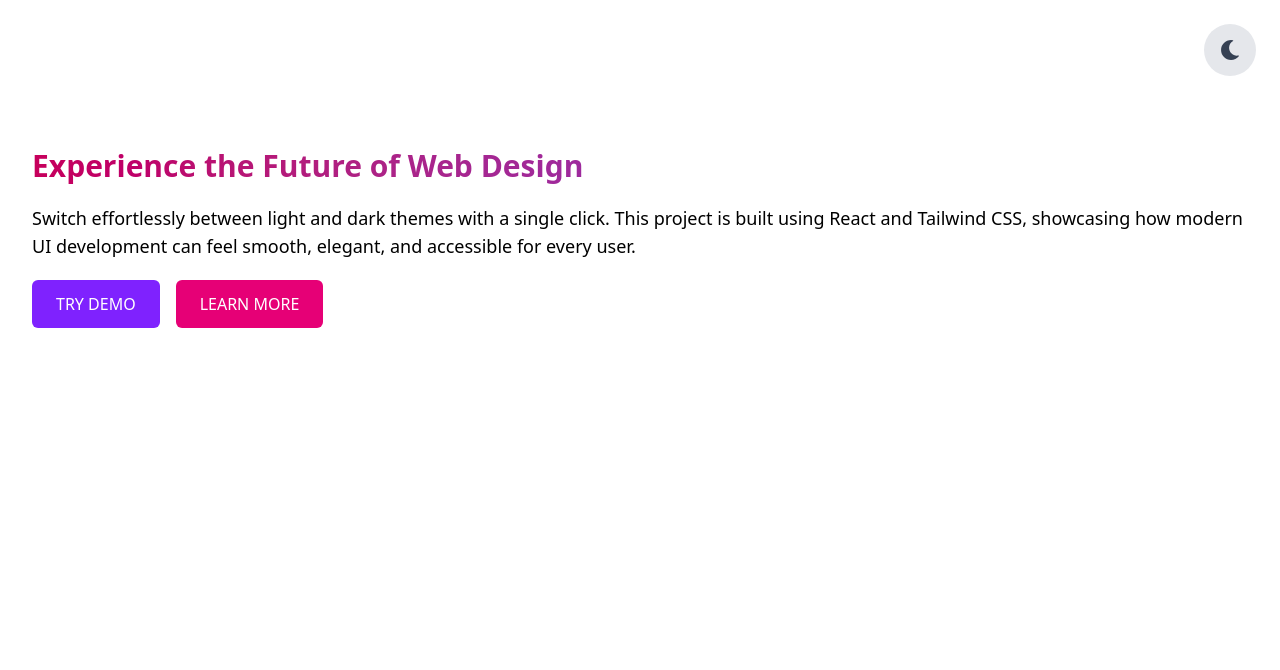
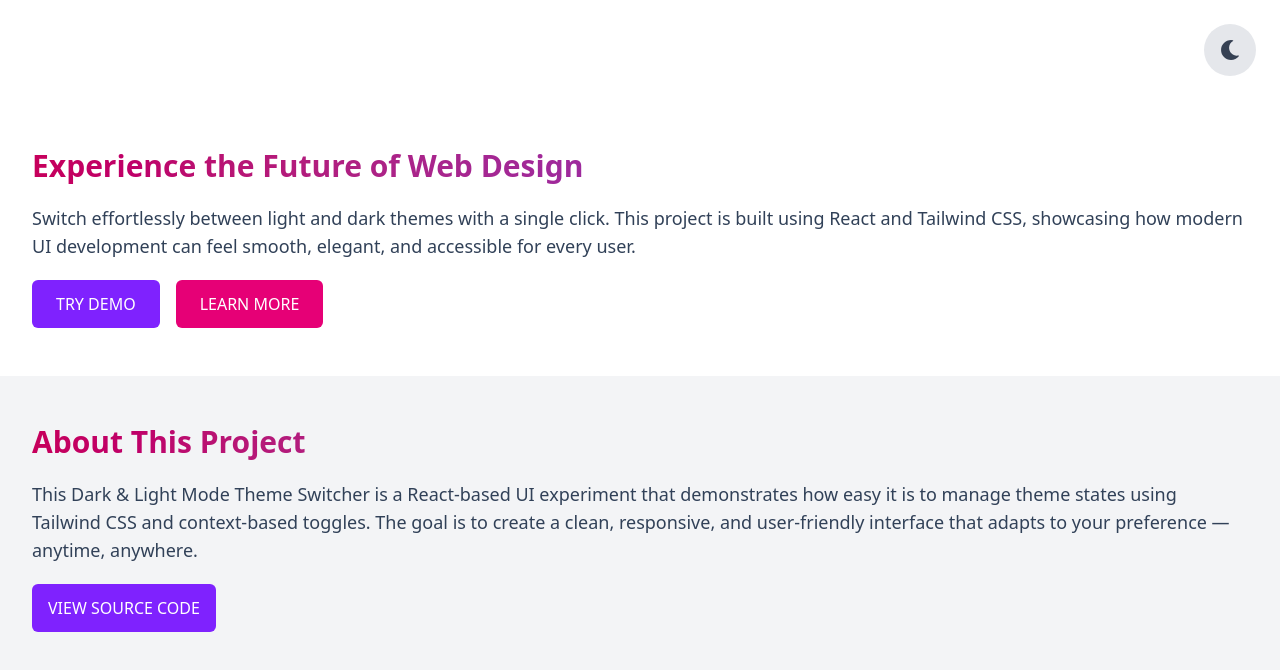
Before and after one commit to rafikakhatun/dark-light-toggle, a React (Vite) app: page / in a window 1280 px wide. Shown: the top 670 px of the page. Built offline with nearby package versions, Linux system fonts and the light colour scheme.

Commit message:
Add About section with gradient text and button

```diff
--- a/src/App.jsx
+++ b/src/App.jsx
@@ -24,14 +24,16 @@ function App() {
       {/* here dark light toggle button*/}
 
       <div className='flex justify-end p-6'>
-        <button className='bg-gray-200 p-4 rounded-full text-gray-700 text-xl hover:'><FaMoon /></button>
+        <button className='bg-gray-200 p-4 rounded-full text-gray-700 text-xl hover:bg-gray-300 cursor-pointer'><FaMoon /></button>
       </div>
+
+
 
       {/*Hero Section Text*/}
 
       <div className='px-8 py-12 space-y-5'>
         <h1 className='text-2xl md:text-3xl bg-gradient-to-l from-violet-700 to-pink-700 text-transparent bg-clip-text font-semibold'>Experience the Future of Web Design</h1>
-        <p className='text-md md:text-lg text-left'>Switch effortlessly between light and dark themes with a single click.
+        <p className='text-md md:text-lg text-left text-slate-700'>Switch effortlessly between light and dark themes with a single click.
           This project is built using React and Tailwind CSS, showcasing how
           modern UI development can feel smooth, elegant, and accessible for every user.
         </p>
@@ -41,6 +43,25 @@ function App() {
           <button className='px-6 py-3 bg-violet-600 rounded-md text-white cursor-pointer'>TRY DEMO</button>
           <button className='px-6 py-3 bg-pink-600 rounded-md text-white cursor-pointer'>LEARN MORE</button>
         </div>
+      </div>
+
+      {/*About Section Text */}
+
+      <div className='px-8 py-12 space-y-5 bg-gray-100'>
+        <h1 className='text-2xl md:text-3xl bg-gradient-to-l from-violet-700 to-pink-700 text-transparent bg-clip-text font-semibold'>About This Project</h1>
+        <p className='text-md md:text-lg text-left text-slate-700'>This Dark & Light Mode Theme Switcher is a React-based UI experiment
+          that demonstrates how easy it is to manage theme states using Tailwind CSS
+          and context-based toggles. The goal is to create a clean, responsive, and
+          user-friendly interface that adapts to your preference — anytime, anywhere.
+        </p>
+
+        {/*button*/}
+        <div>
+          <button className='px-4 py-3 bg-violet-600 rounded-md text-white cursor-pointer'>
+            VIEW SOURCE CODE
+          </button>
+        </div>
+
       </div>
 
 
```
